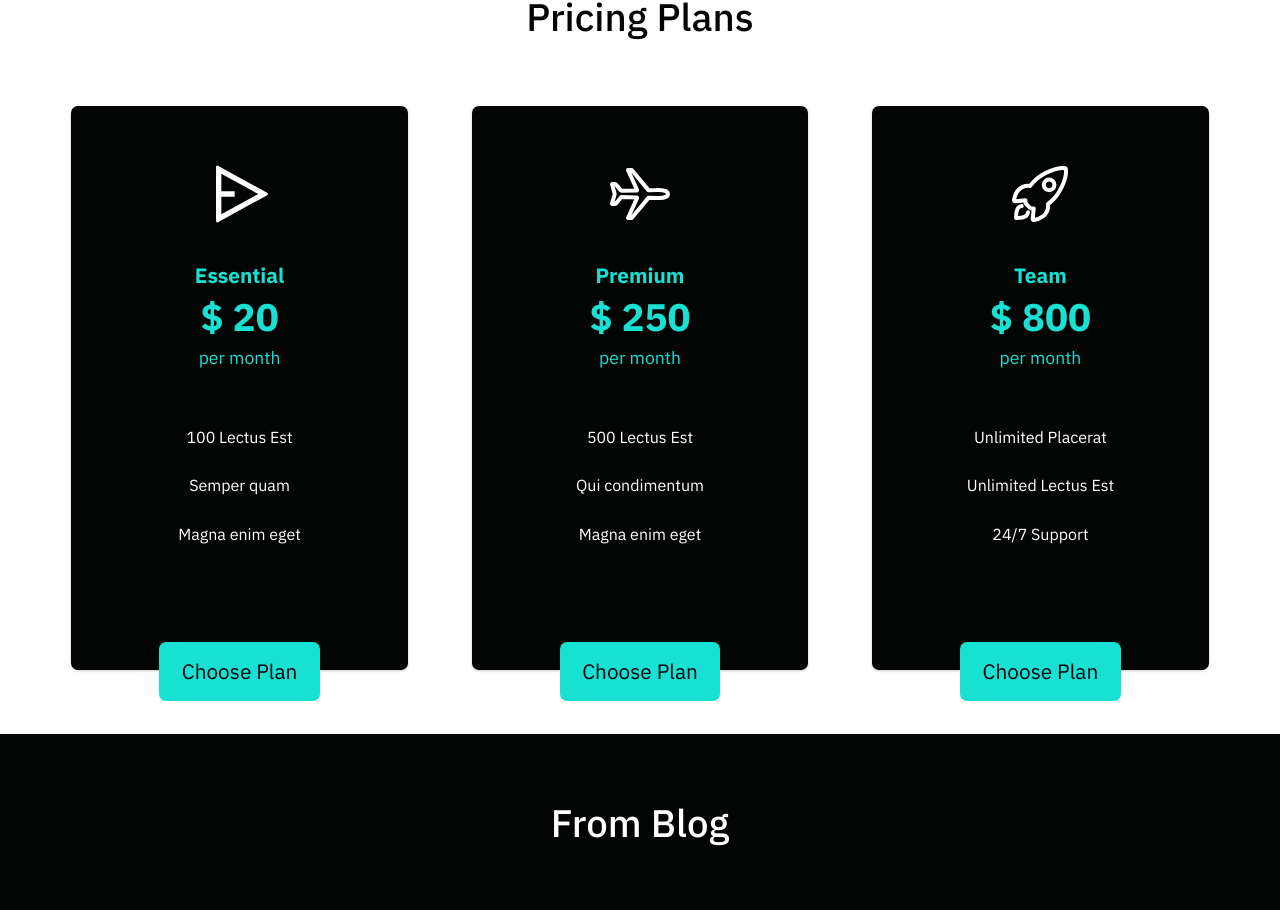
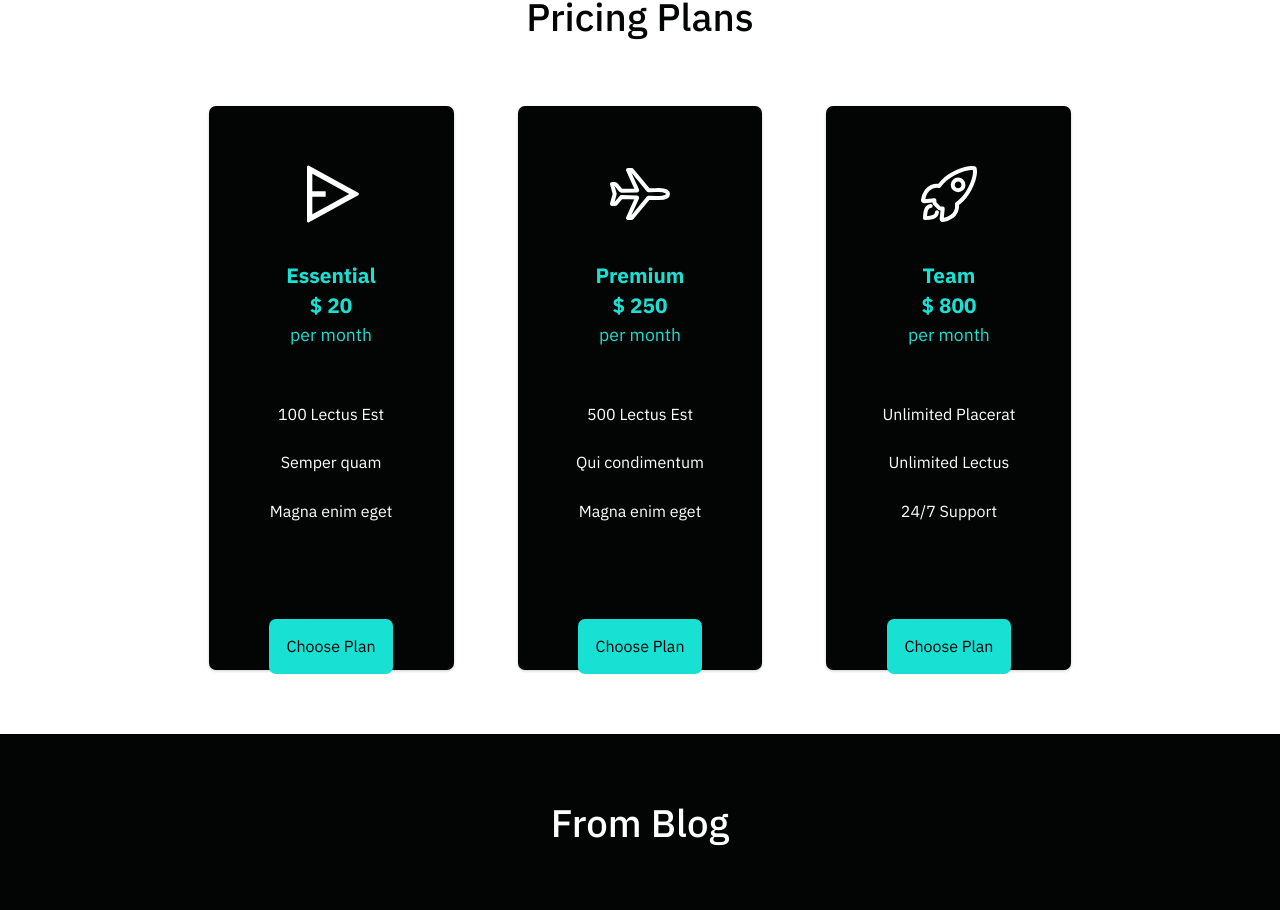
Before and after one commit to monicalaura/alphcons-video-header, a React (Create React App) app: page / in a window 1280 px wide. Shown: the part 6200-7110 px from the top of the page. Built offline with nearby package versions, Linux system fonts and the light colour scheme.

Commit message:
Add existing file

```diff
--- a/src/components/Blog/BlogComponents.js
+++ b/src/components/Blog/BlogComponents.js
@@ -81,8 +81,10 @@ padding:3.5rem 1.5rem 0 1.5rem;
 `
 //Blog image
 export const BlogImage = styled.img`
+    width:350px;
     max-width: 100%;
     height: auto;
+    margin:0 auto;
 
 `
 
--- a/src/components/Features/FeaturesComponents.js
+++ b/src/components/Features/FeaturesComponents.js
@@ -42,6 +42,7 @@ export const FeaturesDataRow = styled.div`
     @media screen and (max-width:768px){
         display:flex;
         flex-direction: ${({imgFirst}) => (imgFirst ? 'column-reverse': 'column')};
+        margin-top: .7rem;
 
     }
 `
--- a/src/components/Pricing/PricingComponents.js
+++ b/src/components/Pricing/PricingComponents.js
@@ -101,7 +101,8 @@ export const PricingInfo = styled.div`
         color: ${(props) => props.theme.colors.lightGreen };
     }
 
-  @media screen and (max-width: 768px) {
+
+  @media screen and (min-width: 768px) and (max-width: 1300px)  {
     padding: 0 1rem 0 1rem;
   }
 `
@@ -118,6 +119,10 @@ export const PricingPlan = styled.h3`
 //Pricing plan cost
 export const PricingCost = styled.h4`
  font-size: ${(props) => props.theme.fontSizes.large};
+
+ @media screen and (max-width:1300px) {
+  font-size: ${(props) => props.theme.fontSizes.medium};
+ }
 
 `
 //Pricing plan period
@@ -151,4 +156,11 @@ export const PricingBtn = styled(Button)`
   font-size:10px;
  }
 
+ @media screen and (min-width: 768px) and (max-width: 1300px)  {
+   padding:1.1rem;
+   font-size: ${(props) => props.theme.fontSizes.smaller};
+
+
+ }
+
 `
--- a/src/components/Pricing/data.js
+++ b/src/components/Pricing/data.js
@@ -69,7 +69,7 @@ const cards = [
             },
             {
                 id:12,
-                name:'Unlimited Lectus Est',
+                name:'Unlimited Lectus',
             },
             {
                 id:13,
--- a/src/components/Pricing/index.js
+++ b/src/components/Pricing/index.js
@@ -30,7 +30,7 @@ const Pricing = () => {
          {/*  map through the cards array */}
         {cards.map((card) => {
                    const {id, icon, plan, cost, period, features} = card;
-            return <PricingCard to='/sign-up' key={id}>
+            return <PricingCard key={id}>
               <PricingInfo>
                 <PricingIcon>
 
```
Also changed, not shown: 1 other file (tests, documents, lock files or other folders).
